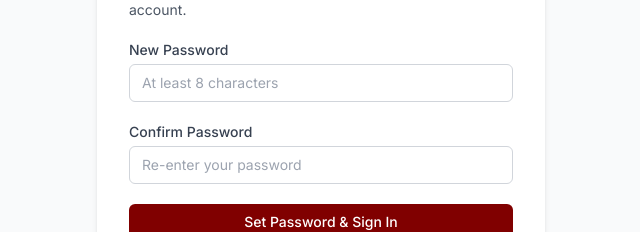
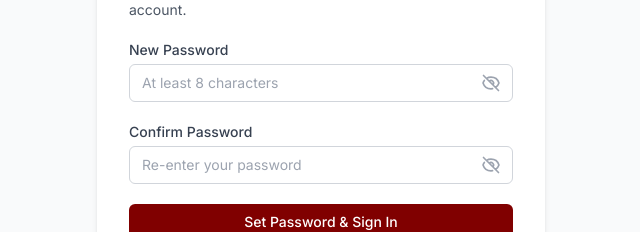
Before and after one commit to aineahmarabi/guest-management-system, a Next.js app: page /update-password in a window 1280 px wide. Shown: the part 320-552 px from the top of the page, without its empty margins (319-959 px from the left). Built offline with nearby package versions, Linux system fonts and the light colour scheme.

Commit message:
Add show/hide password toggle to set-password page

```diff
--- a/app/update-password/page.tsx
+++ b/app/update-password/page.tsx
@@ -4,10 +4,28 @@
 import { useRouter } from 'next/navigation'
 import { createClient } from '@/lib/supabase/client'
 
+function EyeIcon({ open }: { open: boolean }) {
+  if (open) {
+    return (
+      <svg xmlns="http://www.w3.org/2000/svg" className="h-5 w-5" fill="none" viewBox="0 0 24 24" stroke="currentColor">
+        <path strokeLinecap="round" strokeLinejoin="round" strokeWidth={2} d="M15 12a3 3 0 11-6 0 3 3 0 016 0z" />
+        <path strokeLinecap="round" strokeLinejoin="round" strokeWidth={2} d="M2.458 12C3.732 7.943 7.523 5 12 5c4.478 0 8.268 2.943 9.542 7-1.274 4.057-5.064 7-9.542 7-4.477 0-8.268-2.943-9.542-7z" />
+      </svg>
+    )
+  }
+  return (
+    <svg xmlns="http://www.w3.org/2000/svg" className="h-5 w-5" fill="none" viewBox="0 0 24 24" stroke="currentColor">
+      <path strokeLinecap="round" strokeLinejoin="round" strokeWidth={2} d="M13.875 18.825A10.05 10.05 0 0112 19c-4.478 0-8.268-2.943-9.543-7a9.97 9.97 0 011.563-3.029m5.858.908a3 3 0 114.243 4.243M9.878 9.878l4.242 4.242M9.88 9.88l-3.29-3.29m7.532 7.532l3.29 3.29M3 3l3.59 3.59m0 0A9.953 9.953 0 0112 5c4.478 0 8.268 2.943 9.543 7a10.025 10.025 0 01-4.132 5.411m0 0L21 21" />
+    </svg>
+  )
+}
+
 export default function UpdatePasswordPage() {
   const router = useRouter()
   const [password, setPassword] = useState('')
   const [confirm, setConfirm] = useState('')
+  const [showPassword, setShowPassword] = useState(false)
+  const [showConfirm, setShowConfirm] = useState(false)
   const [error, setError] = useState('')
   const [loading, setLoading] = useState(false)
 
@@ -55,29 +73,49 @@
               <label className="block text-sm font-medium text-gray-700 mb-1">
                 New Password
               </label>
+              <div className="relative">
                 <input
-                type="password"
+                  type={showPassword ? 'text' : 'password'}
                   required
                   minLength={8}
                   value={password}
                   onChange={e => setPassword(e.target.value)}
                   placeholder="At least 8 characters"
-                className="w-full border border-gray-300 rounded-md px-3 py-2 text-sm focus:outline-none focus:ring-2 focus:ring-[#800000] focus:border-transparent"
+                  className="w-full border border-gray-300 rounded-md px-3 py-2 pr-10 text-sm text-gray-900 focus:outline-none focus:ring-2 focus:ring-[#800000] focus:border-transparent"
                 />
+                <button
+                  type="button"
+                  onClick={() => setShowPassword(v => !v)}
+                  className="absolute inset-y-0 right-0 px-3 flex items-center text-gray-400 hover:text-gray-600"
+                  tabIndex={-1}
+                >
+                  <EyeIcon open={showPassword} />
+                </button>
+              </div>
             </div>
 
             <div>
               <label className="block text-sm font-medium text-gray-700 mb-1">
                 Confirm Password
               </label>
+              <div className="relative">
                 <input
-                type="password"
+                  type={showConfirm ? 'text' : 'password'}
                   required
                   value={confirm}
                   onChange={e => setConfirm(e.target.value)}
                   placeholder="Re-enter your password"
-                className="w-full border border-gray-300 rounded-md px-3 py-2 text-sm focus:outline-none focus:ring-2 focus:ring-[#800000] focus:border-transparent"
+                  className="w-full border border-gray-300 rounded-md px-3 py-2 pr-10 text-sm text-gray-900 focus:outline-none focus:ring-2 focus:ring-[#800000] focus:border-transparent"
                 />
+                <button
+                  type="button"
+                  onClick={() => setShowConfirm(v => !v)}
+                  className="absolute inset-y-0 right-0 px-3 flex items-center text-gray-400 hover:text-gray-600"
+                  tabIndex={-1}
+                >
+                  <EyeIcon open={showConfirm} />
+                </button>
+              </div>
             </div>
 
             {error && (
```
Lines whose indentation alone changed are shown as unchanged.
